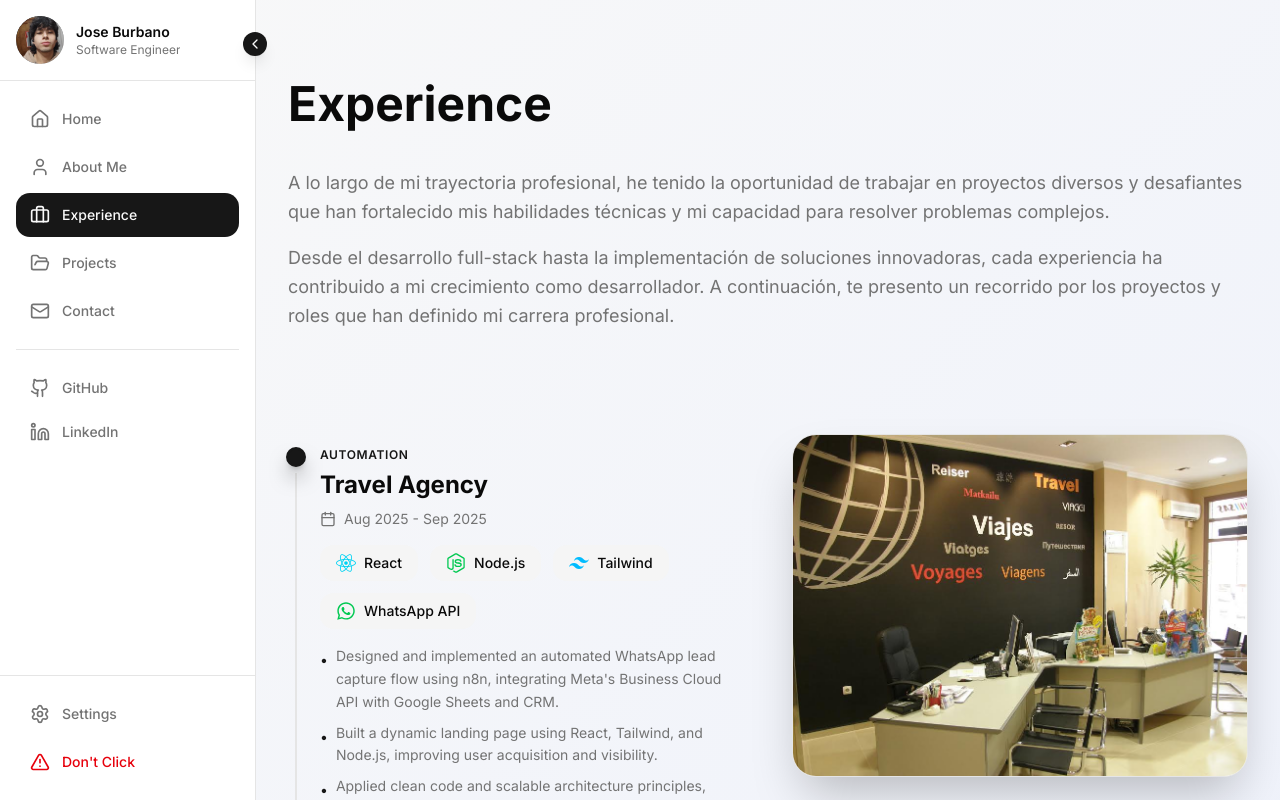
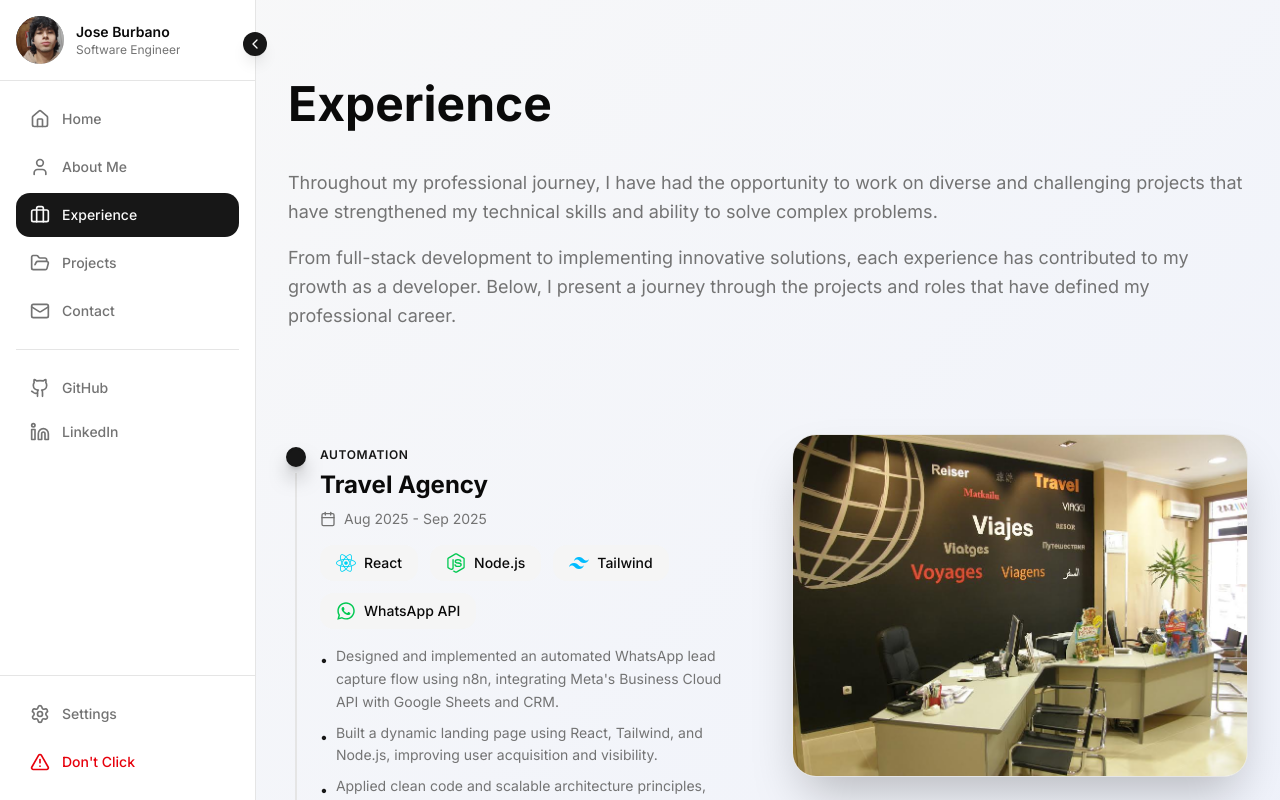
Before and after one commit to Jacklb19/Portfolio, a Next.js app: page / in a window 1280 px wide. Both pictures are taken after a click on the button "Experience". Shown: the top 800 px of the page. Built offline with nearby package versions, Linux system fonts and the light colour scheme.

Commit message:
logo claimsSystem

```diff
--- a/components/experience-section.tsx
+++ b/components/experience-section.tsx
@@ -117,17 +117,10 @@ export function ExperienceSection({ content }: ExperienceSectionProps) {
 
           <div className="lg:col-span-2">
             <p className="text-base sm:text-lg text-muted-foreground leading-relaxed mb-4">
-              A lo largo de mi trayectoria profesional, he tenido la oportunidad
-              de trabajar en proyectos diversos y desafiantes que han
-              fortalecido mis habilidades técnicas y mi capacidad para resolver
-              problemas complejos.
+              {content.intro.paragraph1}
             </p>
             <p className="text-base sm:text-lg text-muted-foreground leading-relaxed">
-              Desde el desarrollo full-stack hasta la implementación de
-              soluciones innovadoras, cada experiencia ha contribuido a mi
-              crecimiento como desarrollador. A continuación, te presento un
-              recorrido por los proyectos y roles que han definido mi carrera
-              profesional.
+              {content.intro.paragraph2}
             </p>
           </div>
 
--- a/components/projects-section.tsx
+++ b/components/projects-section.tsx
@@ -141,6 +141,8 @@ export function ProjectsSection({ content }: ProjectSectionProps) {
             <a
               key={project.id}
               href={project.link}
+              target="_blank"
+              rel="noopener noreferrer"
               className="group rounded-2xl sm:rounded-3xl bg-card border border-border overflow-hidden transition-all hover:border-primary/50 hover:shadow-2xl hover:shadow-primary/10 hover:-translate-y-2"
             >
               <div className="aspect-video overflow-hidden bg-secondary relative">
--- a/data/en.ts
+++ b/data/en.ts
@@ -70,7 +70,11 @@ export const contentEn: Dictionary = {
     },
   },
   experience: {
-    title: "Experience",
+      title: "Experience",
+      intro: {
+        paragraph1: "Throughout my professional journey, I have had the opportunity to work on diverse and challenging projects that have strengthened my technical skills and ability to solve complex problems.",
+        paragraph2: "From full-stack development to implementing innovative solutions, each experience has contributed to my growth as a developer. Below, I present a journey through the projects and roles that have defined my professional career."
+      },
     experiences: [
       {
         id: 1,
@@ -105,14 +109,14 @@ export const contentEn: Dictionary = {
         category: "System",
         title: "Claims Management System",
         period: "Mar 2024 - Jun 2024",
-        technologies: ["Node.js", "PostgreSQL", "Docker", "Express"],
+        technologies: ["SpringBoot", "NextJS", "MongoDB", "JWT", "Tailwind"],
         description: [
-          "Developed a full-stack claims and complaints management system for a university project.",
-          "Implemented RESTful APIs with Node.js and Express, managing user authentication and roles.",
-          "Designed and normalized a PostgreSQL schema for efficient data handling.",
-          "Containerized the app with Docker for consistent deployment across environments.",
+          "Developed a full-stack claims management system with a decoupled architecture, featuring a Spring Boot backend and a Next.js frontend.",
+          "Implemented a secure REST API with JWT for role-based authentication (Client and Agent).",
+          "Used MongoDB for data persistence and the State design pattern to manage the claim lifecycle.",
+          "Built a responsive UI with Tailwind CSS, allowing clients to submit claims and agents to manage them through a controlled workflow."
         ],
-        image: "/placeholder.svg?height=400&width=600",
+        image: "/images/ClaimsSystem.png",
       },
     ],
   },
@@ -144,11 +148,11 @@ export const contentEn: Dictionary = {
         id: 2,
         name: "Claim Management",
         description:
-          "ClaimHub is a robust claims management system designed to simplify complaint handling, track resolution efficiently.",
+          "A complete claims management system with a decoupled architecture, featuring a Spring Boot (Java) backend and a Next.js (TypeScript) frontend. It uses JWT for role-based security and the State pattern to control the claim workflow.",
         status: "online",
-        technologies: ["Node.js", "Express", "PostgreSQL", "Docker"],
-        image: "/placeholder.svg?height=300&width=400",
-        link: "#",
+        technologies: ["SpringBoot", "NextJS", "MongoDB", "JWT", "Tailwind"],
+        image: "/images/ClaimsSystem.png",
+        link: "https://claims-system.vercel.app/register",
       },
       {
         id: 3,
--- a/data/es.ts
+++ b/data/es.ts
@@ -63,14 +63,18 @@ export const contentEs: Dictionary = {
           name: "ELENA RODRIGUEZ",
           title: "Tech Lead @ StartupHub",
           content:
-            "Jose demuestra habilidades excepcionales para resolver problemas y una base sólida en principios de ingeniería de software. Su entusiasmo por aprender nuevas tecnologías y su dedicación a las mejores prácticas lo hacen destacar. No tengo dudas de que se convertirá en un excelente ingeniero de software.",
+            "Jose demuestra habilidades excepcionales para resolver problemas y una base sólida en principios de ingeniería de software. Su entusiasmo por aprender nuevas tecnologías y su dedicación a las mejores prácticas lo hacen destacar. No tengo dudas de que que se convertirá en un excelente ingeniero de software.",
           image: "/images/testimonial-3.jpg",
         },
       ],
     },
   },
   experience: {
-    title: "Experiencia",
+      title: "Experiencia",
+      intro: {
+        paragraph1: "A lo largo de mi trayectoria profesional, he tenido la oportunidad de trabajar en proyectos diversos y desafiantes que han fortalecido mis habilidades técnicas y mi capacidad para resolver problemas complejos.",
+        paragraph2: "Desde el desarrollo full-stack hasta la implementación de soluciones innovadoras, cada experiencia ha contribuido a mi crecimiento como desarrollador. A continuación, te presento un recorrido por los proyectos y roles que han definido mi carrera profesional."
+      },
     experiences: [
       {
         id: 1,
@@ -105,14 +109,14 @@ export const contentEs: Dictionary = {
         category: "Sistema",
         title: "Sistema de Gestión de Reclamos",
         period: "Mar 2024 - Jun 2024",
-        technologies: ["Node.js", "PostgreSQL", "Docker", "Express"],
+        technologies: ["SpringBoot", "NextJS", "MongoDB", "JWT", "Tailwind"],
         description: [
-          "Desarrollé un sistema full-stack de gestión de reclamos y quejas para un proyecto universitario.",
-          "Implementé APIs RESTful con Node.js y Express, manejando autenticación y roles de usuario.",
-          "Diseñé y normalicé la base de datos en PostgreSQL para un almacenamiento eficiente.",
-          "Contenericé la aplicación con Docker para despliegues consistentes entre entornos.",
+          "Desarrollé un sistema de gestión de reclamos full-stack con una arquitectura desacoplada, con un backend en Spring Boot y un frontend en Next.js.",
+          "Implementé una API REST segura con JWT para autenticación basada en roles (Cliente y Agente).",
+          "Utilicé MongoDB para la persistencia de datos y el patrón de diseño State para gestionar el ciclo de vida de los reclamos.",
+          "Construí una interfaz de usuario responsiva con Tailwind CSS, permitiendo a los clientes enviar reclamos y a los agentes gestionarlos mediante un flujo controlado."
         ],
-        image: "/placeholder.svg?height=400&width=600",
+        image: "/images/ClaimsSystem.png",
       },
     ],
   },
@@ -144,11 +148,11 @@ export const contentEs: Dictionary = {
         id: 2,
         name: "Gestión de Reclamos",
         description:
-          "ClaimHub es un sistema robusto de gestión de reclamos diseñado para simplificar la atención de quejas y el seguimiento eficiente de su resolución.",
+          "Un sistema completo de gestión de reclamos con arquitectura desacoplada, con un backend en Spring Boot (Java) y un frontend en Next.js (TypeScript). Utiliza JWT para seguridad basada en roles y el patrón State para controlar el flujo de los reclamos.",
         status: "online",
-        technologies: ["Node.js", "Express", "PostgreSQL", "Docker"],
-        image: "/placeholder.svg?height=300&width=400",
-        link: "#",
+        technologies: ["SpringBoot", "NextJS", "MongoDB", "JWT", "Tailwind"],
+        image: "/images/ClaimsSystem.png",
+        link: "https://claims-system.vercel.app/register",
       },
       {
         id: 3,
@@ -204,7 +208,6 @@ export const contentEs: Dictionary = {
       href: "/docs/CV_Burbano.pdf",
     },
   },
-
   },
   switcher: {
     label: "Idioma",
--- a/data/types.ts
+++ b/data/types.ts
@@ -64,6 +64,10 @@ export type ExperienceItem = {
 
 export type ExperienceSection = {
   title: string;
+  intro: {
+    paragraph1: string;
+    paragraph2: string;
+  };
   experiences: ExperienceItem[];
 };
 
```
Also changed, not shown: public/images/ClaimsSystem.png (added).
